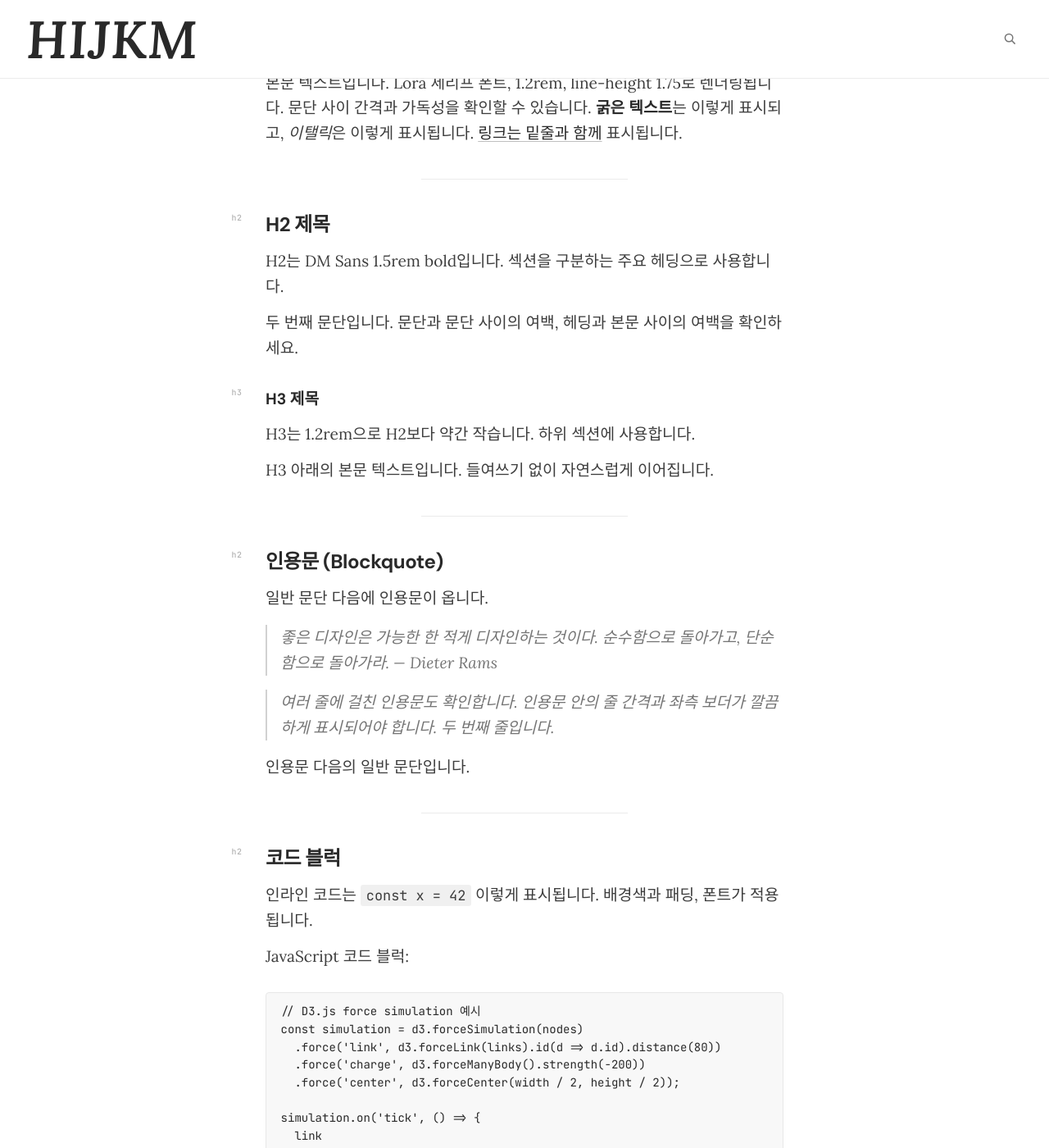
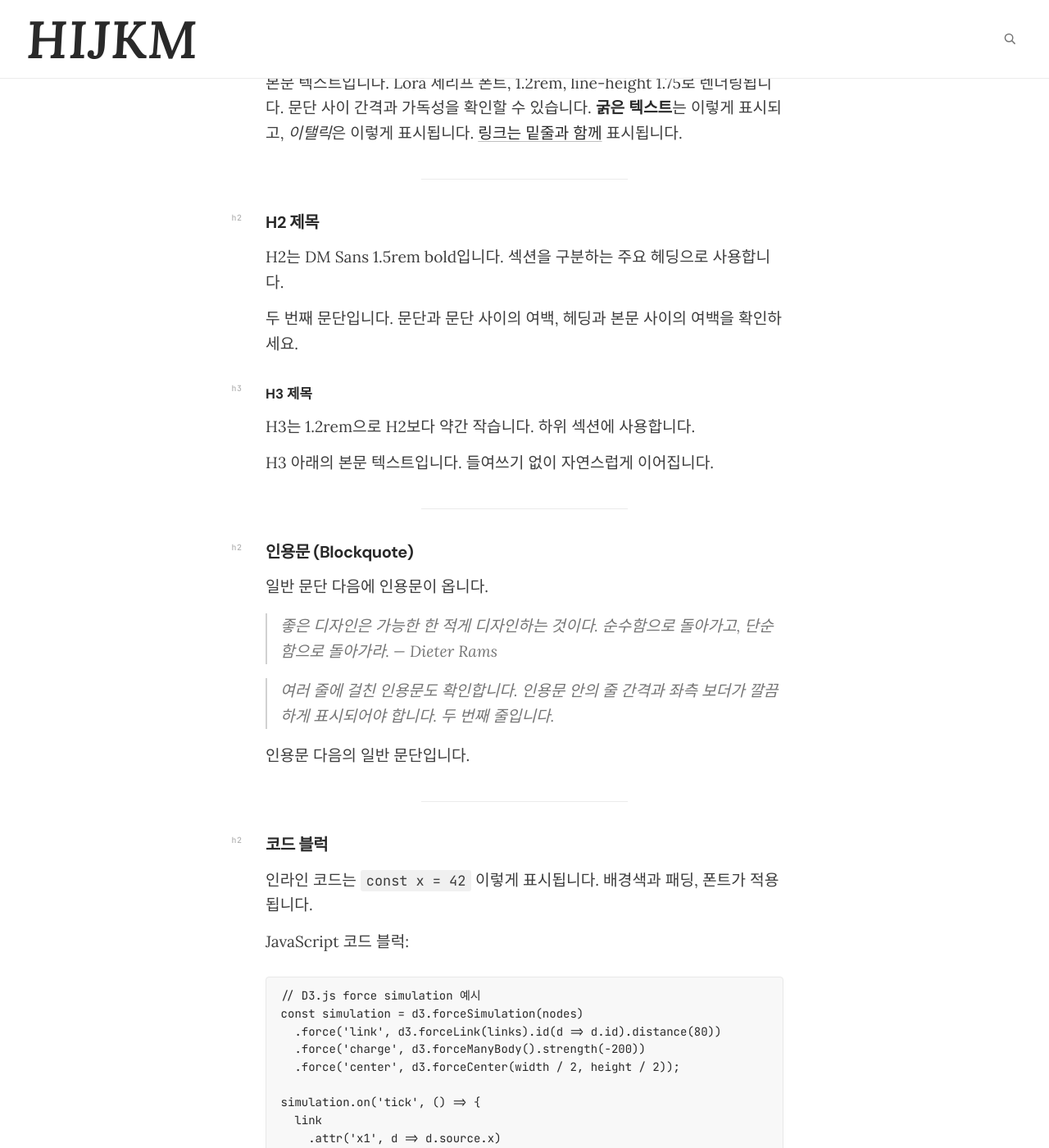
Before and after one commit to HIJKM/HIJKM.github.io, a Jekyll site: the page built from _posts/2026-03-27-style-test.md, in a window 1280 px wide and 1400 px high, scrolled down 249 px. Shown: the whole window at 82% size. Built offline with Jekyll 4.4.1, drawn with Linux system fonts in a browser that asks for light colours; nearby versions of some CDN libraries.

Commit message:
style: reduce post heading sizes (h2 1.5→1.25rem, h3 1.2→1.05rem)
Co-Authored-By: Claude Sonnet 4.6 <noreply@anthropic.com>

```diff
--- a/assets/css/main.css
+++ b/assets/css/main.css
@@ -307,7 +307,7 @@ img { max-width: 100%; display: block; }
 
 .post-content h2 {
   font-family: var(--font-sans);
-  font-size: 1.5rem;
+  font-size: 1.25rem;
   font-weight: 700;
   color: var(--ink);
   letter-spacing: -0.02em;
@@ -317,7 +317,7 @@ img { max-width: 100%; display: block; }
 
 .post-content h3 {
   font-family: var(--font-sans);
-  font-size: 1.2rem;
+  font-size: 1.05rem;
   font-weight: 600;
   color: var(--ink);
   margin: 2rem 0 0.7rem;
```
